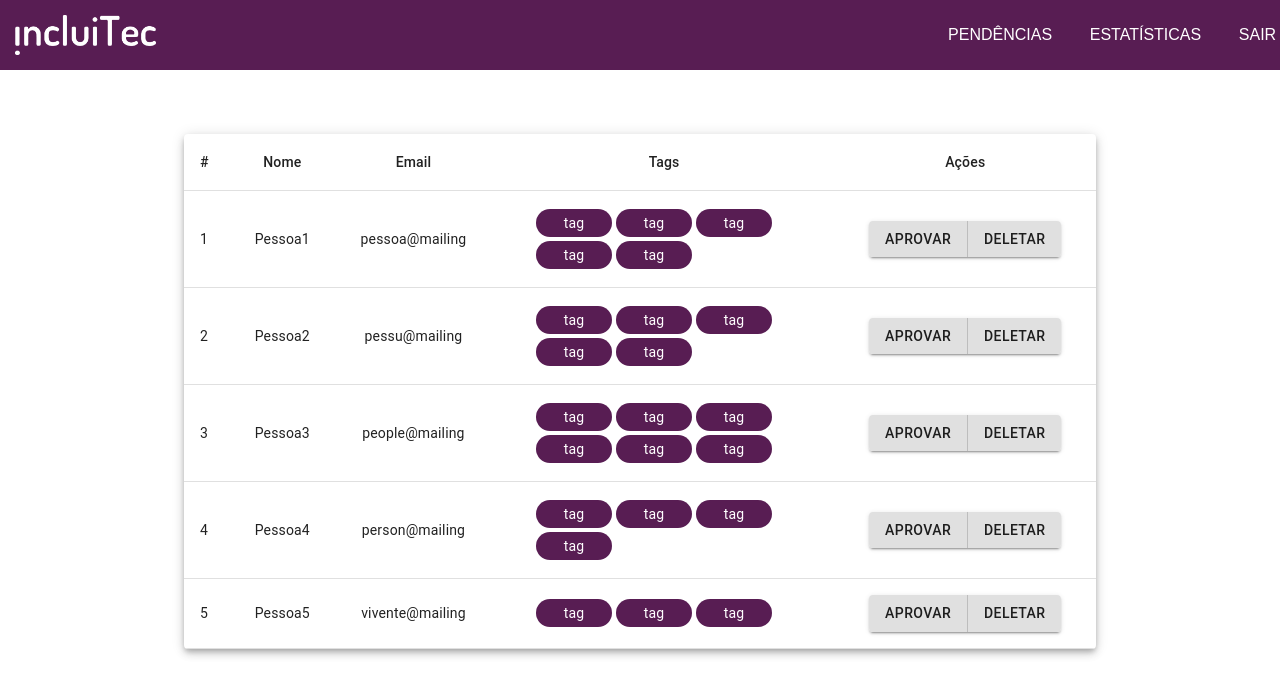
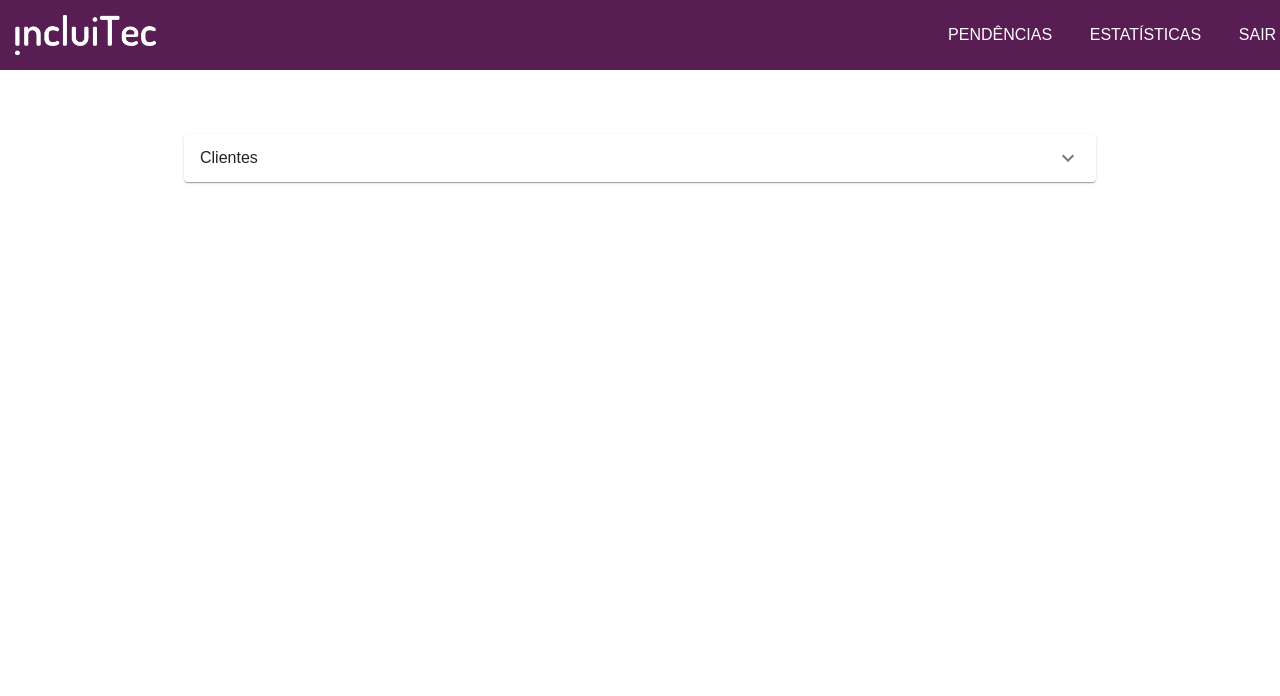
Before and after one commit to IncluiTech/incluitech-frontend, a React (Create React App) app: page / in a window 1280 px wide. Shown: the top 696 px of the page. Built offline with nearby package versions, Linux system fonts and the light colour scheme.

Commit message:
Add main screen.

```diff
--- a/package.json
+++ b/package.json
@@ -4,6 +4,7 @@
   "private": true,
   "dependencies": {
     "@material-ui/core": "^4.9.9",
+    "@material-ui/icons": "^4.9.1",
     "@testing-library/jest-dom": "^4.2.4",
     "@testing-library/react": "^9.3.2",
     "@testing-library/user-event": "^7.1.2",
--- a/src/App.js
+++ /dev/null
@@ -1,19 +0,0 @@
-import React from 'react'
-import { Container } from '@material-ui/core'
-import { ITHeader } from './components/generics'
-import { ClientView } from './components/client/ClientView'
-
-import './App.scss'
-
-function App() {
-  return (
-    <div className="App">
-      <ITHeader />
-      <Container className="Container" maxWidth="md">
-        <ClientView />
-      </Container>
-    </div>
-  )
-}
-
-export default App
--- a/src/App.jsx
+++ b/src/App.jsx
@@ -1,7 +1,19 @@
 import React from 'react'
+import { Container } from '@material-ui/core'
+import { ITHeader } from './components/generics'
+import { MainScreen } from './components/screen/MainScreen'
+
+import './App.scss'
 
 function App() {
-  return <div className="App"></div>
+  return (
+    <div className="App">
+      <ITHeader />
+      <Container className="Container" maxWidth="md">
+        <MainScreen />
+      </Container>
+    </div>
+  )
 }
 
 export default App
--- /dev/null
+++ b/src/components/screen/MainScreen.jsx
@@ -0,0 +1,13 @@
+import React from 'react'
+import { ExpansionPanel, ExpansionPanelSummary } from '@material-ui/core'
+import { ClientScreen } from './client/ClientScreen'
+import ExpandMoreIcon from '@material-ui/icons/ExpandMore'
+
+export function MainScreen() {
+  return (
+    <ExpansionPanel>
+      <ExpansionPanelSummary expandIcon={<ExpandMoreIcon />}>Clientes</ExpansionPanelSummary>
+      <ClientScreen />
+    </ExpansionPanel>
+  )
+}
--- a/src/components/client/ClientView.jsx
+++ b/src/components/screen/client/ClientScreen.jsx
@@ -9,10 +9,10 @@ import {
   TableCell,
 } from '@material-ui/core'
 import { Button, ButtonGroup } from '@material-ui/core'
-import { ITTags } from '../generics'
-import { findClients } from '../../services/client/clientService'
+import { ITTags } from '../../generics'
+import { findClients } from '../../../services/client/clientService'
 
-const ClientView = () => {
+const ClientScreen = () => {
   const [listClients, setListClients] = useState([])
   useEffect(() => {
     const loadData = async () => {
@@ -57,4 +57,4 @@ const ClientView = () => {
   )
 }
 
-export { ClientView }
+export { ClientScreen }
--- a/src/index.js
+++ b/src/index.js
@@ -1,6 +1,6 @@
 import React from 'react'
 import ReactDOM from 'react-dom'
-import App from './App'
+import App from './App.jsx'
 
 ReactDOM.render(
   <React.StrictMode>
```
